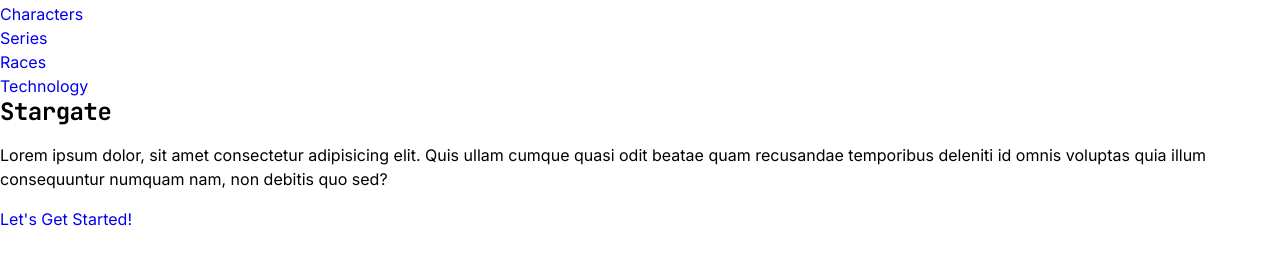
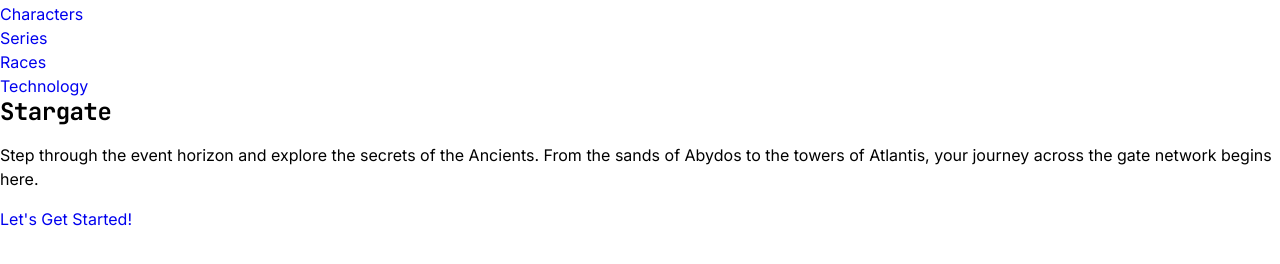
Before and after one commit to furkan0412/project-callisto, a plain HTML site: page index.html in a window 1280 px wide. Shown: the part 62-326 px from the top of the page. Drawn offline with Linux system fonts and the light colour scheme.

Commit message:
feat: change placeholder text to actual text in hero section

```diff
--- a/index.html
+++ b/index.html
@@ -32,7 +32,9 @@
       <div class="hero__container">
         <h1 class="hero__title">Stargate</h1>
 
-        <p class="hero__description">Lorem ipsum dolor, sit amet consectetur adipisicing elit. Quis ullam cumque quasi odit beatae quam recusandae temporibus deleniti id omnis voluptas quia illum consequuntur numquam nam, non debitis quo sed?</p>
+        <p class="hero__description">
+          Step through the event horizon and explore the secrets of the Ancients. From the sands of Abydos to the towers of Atlantis, your journey across the gate network begins here.
+        </p>
 
         <a class="btn btn--primary hero__btn" href="#">Let's Get Started!</a>
       </div>
```
